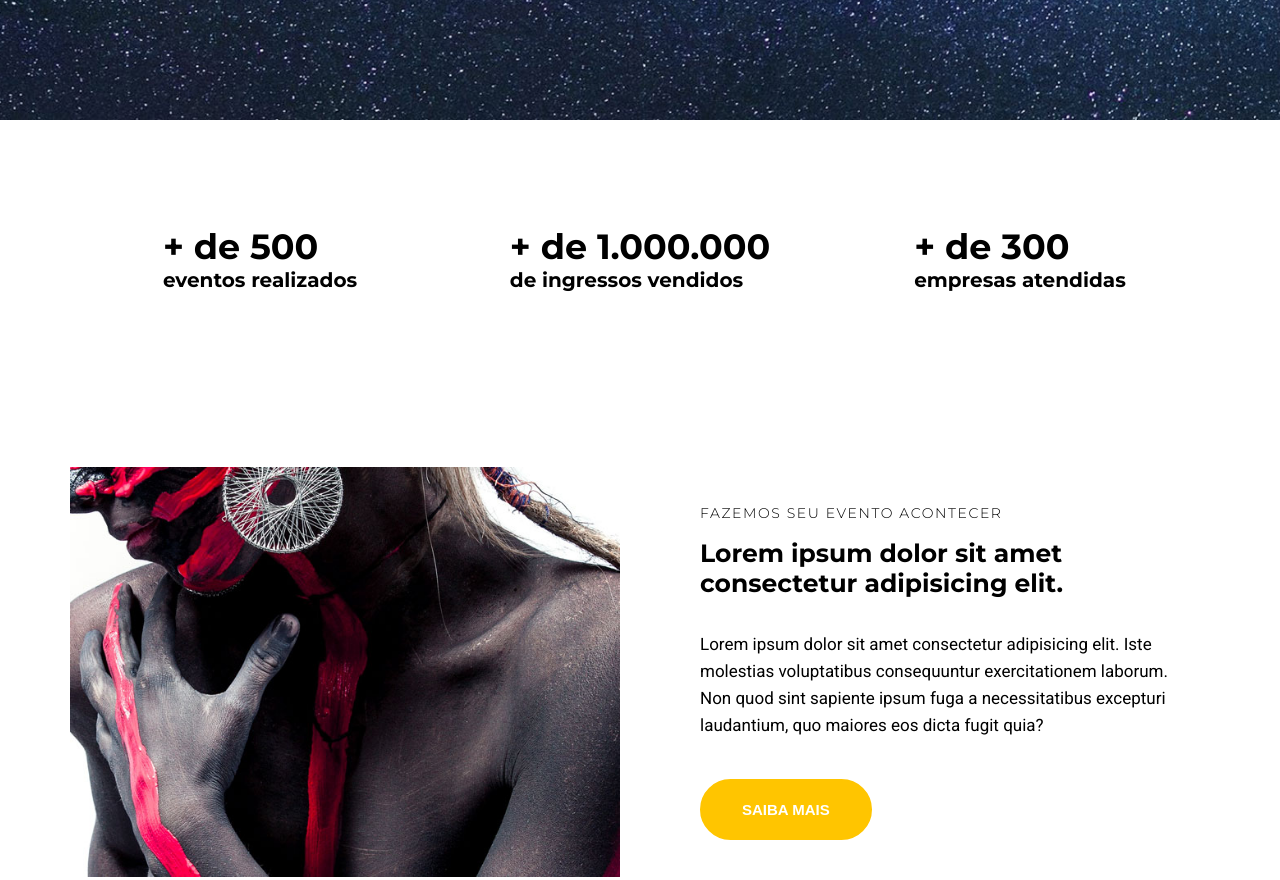
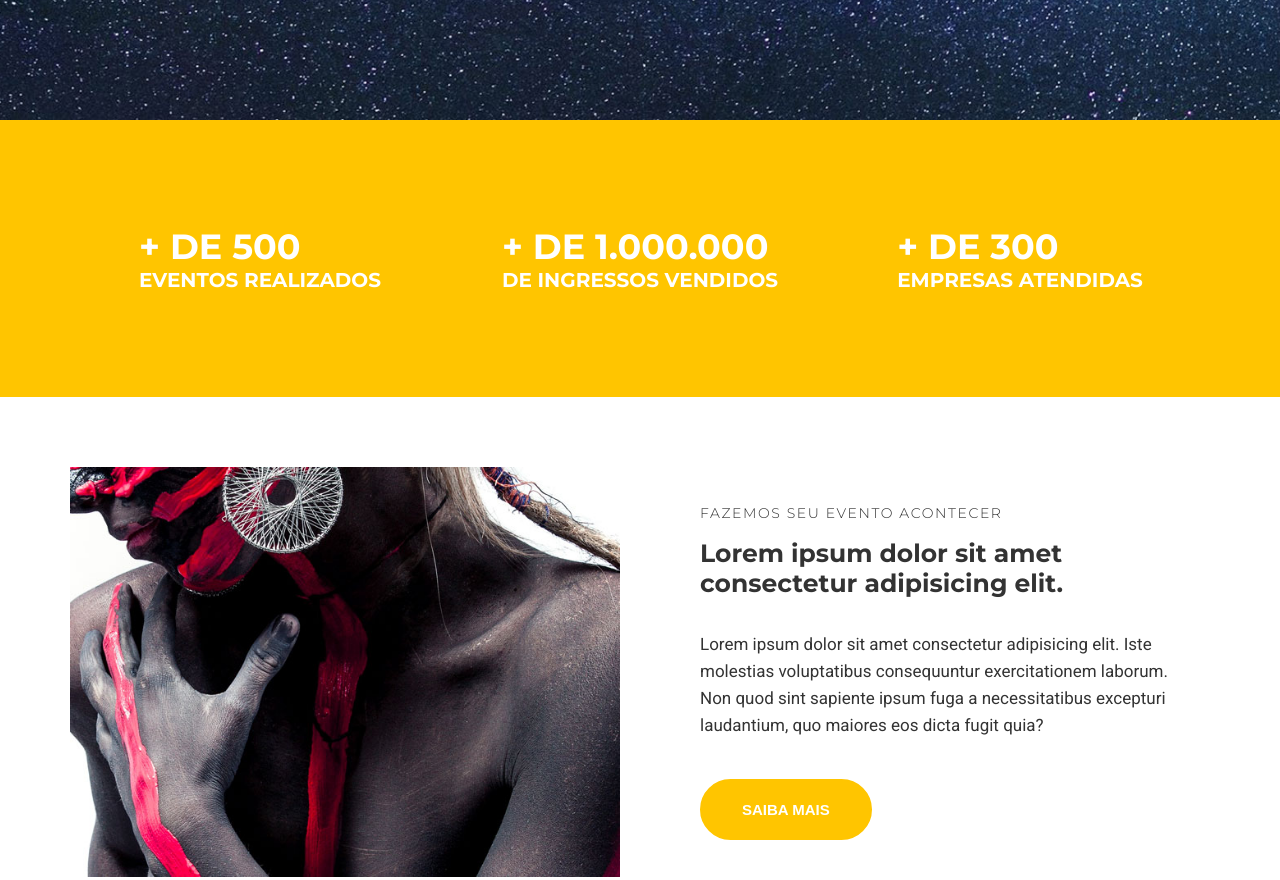
Before and after one commit to costajj/studion, a website: page src/index.html in a window 1280 px wide. Shown: the part 600-1480 px from the top of the page. Drawn offline with nearby package versions, Linux system fonts and the light colour scheme.

Commit message:
fix(counter)class missing

```diff
--- a/src/css/_base.css
+++ b/src/css/_base.css
@@ -5,7 +5,7 @@
 :root {
     font-family: 'Montserrat', sans-serif;
     font-size: 16px;
-    color: var(var(--color-copy));
+    color: var(--color-copy);
 }
 
 body {
@@ -15,7 +15,7 @@ body {
 header,
 main,
 footer {
-    overflow-x: hidd7809en;
+    overflow-x: hidden;
 }
 
 ul {
--- a/src/css/_home.css
+++ b/src/css/_home.css
@@ -11,7 +11,6 @@
     border-right: unset;
     border-bottom: unset;
     opacity: 0.9;
-
 }
 
 .slider__prev-arrow {
@@ -29,7 +28,6 @@
 .slider__next-arrow::before {
     content: '';
 }
-
 
 .slide {
     position: relative;
--- a/src/css/_utils.css
+++ b/src/css/_utils.css
@@ -1,3 +1,8 @@
+.container {
+    max-width: 1140px;
+    margin: 0 auto;
+}
+
 .copy--primary {
     color: var(--color-primary);
 }
--- a/src/index.html
+++ b/src/index.html
@@ -10,6 +10,10 @@
   <link rel="icon" type="image/x-icon" href="favicon.ico" />
   <title>Studion</title>
 </head>
+
+
+
+
 
 <body>
   <nav class="navbar">
@@ -83,7 +87,7 @@
   </header>
 
   <main>
-    <section id="counter">
+    <section id="counter" class="counter">
       <ul class="container counter__container">
         <li>
           <h3>
@@ -122,10 +126,6 @@
     </section>
 
     <section class="quote">
-      <!-- <img class="quote__image" -->
-      <!-- src="./images/parallax.jpg"  -->
-      <!-- alt="Parallax" -->
-      <!-- />í -->
       <div class="container quote__container">
         <div class="quote__copy">
           <h6>
```
